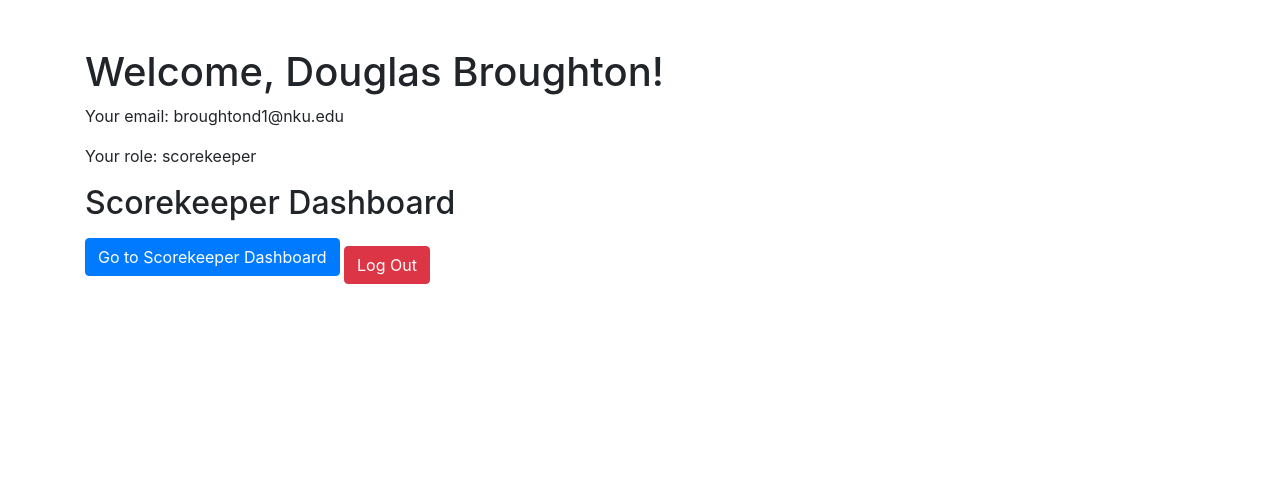
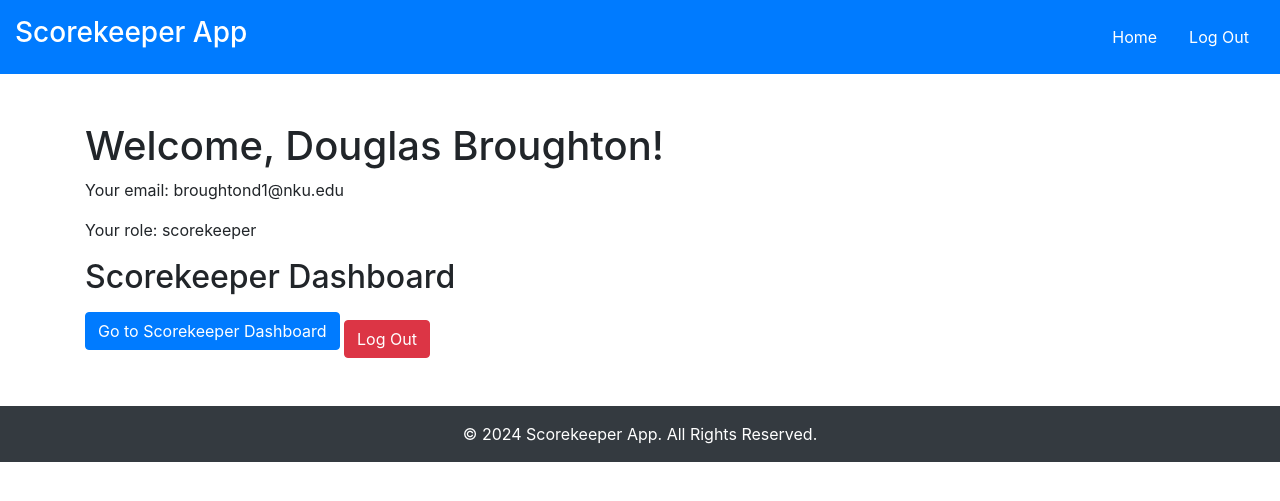
Before and after one commit to douglas1107/ase230-group-project, a PHP site: page /pages/home.php in a window 1280 px wide. Shown: the top 501 px of the page. Run offline with PHP 8.4, Linux system fonts and the light colour scheme; a user stored in the database is signed in; data comes from the database, SQL or seed files in the repository.

Commit message:
created home and logout

```diff
--- a/pages/home.php
+++ b/pages/home.php
@@ -62,6 +62,9 @@ function loadGames($db) {
 $teams = loadTeams($db);
 $games = loadGames($db);
 ?>
+
+<?php include('../themes/header.php'); ?>
+
 
 <!DOCTYPE html>
 <html lang="en">
@@ -128,3 +131,5 @@ $games = loadGames($db);
     </div>
 </body>
 </html>
+
+<?php include('../themes/footer.php'); ?>
--- a/pages/login.php
+++ b/pages/login.php
@@ -52,6 +52,8 @@ if ($_SERVER['REQUEST_METHOD'] == 'POST') {
     }
 }
 ?>
+<?php include('../themes/header.php'); ?>
+
 
 <!DOCTYPE html>
 <html lang="en">
@@ -86,3 +88,4 @@ if ($_SERVER['REQUEST_METHOD'] == 'POST') {
     </div>
 </body>
 </html>
+<?php include('../themes/footer.php'); ?>
--- a/pages/logout.php
+++ b/pages/logout.php
@@ -1,7 +1,9 @@
 <?php
 session_start();
 
+session_unset();
 session_destroy();
 
 header('Location: login.php');
-exit;
+exit();
+?>
--- a/pages/register.php
+++ b/pages/register.php
@@ -54,6 +54,8 @@ if ($_SERVER["REQUEST_METHOD"] == "POST") {
 }
 ?>
 
+<?php include('../themes/header.php'); ?>
+
 <!DOCTYPE html>
 <html lang="en">
 <head>
@@ -96,5 +98,7 @@ if ($_SERVER["REQUEST_METHOD"] == "POST") {
             <button type="submit" class="btn btn-primary">Register</button>
         </form>
     </div>
+
 </body>
 </html>
+<?php include('../themes/footer.php'); ?>
--- a/pages/teams.php
+++ b/pages/teams.php
@@ -32,6 +32,8 @@ function loadTeams($db) {
 
 $teams = loadTeams($db);
 ?>
+<?php include('../themes/header.php'); ?>
+
 
 <!DOCTYPE html>
 <html lang="en">
@@ -61,3 +63,4 @@ $teams = loadTeams($db);
     </div>
 </body>
 </html>
+<?php include('../themes/footer.php'); ?>
--- a/themes/footer.php
+++ b/themes/footer.php
@@ -0,0 +1,13 @@
+<!-- footer.php -->
+    <!-- footer Section -->
+    <div class="container-fluid bg-dark text-white py-3 mt-5">
+        <footer class="text-center">
+            <p class="mb-0">&copy; 2024 Scorekeeper App. All Rights Reserved.</p>
+        </footer>
+    </div>
+    <!-- End of Footer Section -->
+
+    <!-- Optional: Link to Bootstrap JS (for additional functionality like dropdowns, modals, etc.) -->
+    <script src="https://cdn.jsdelivr.net/npm/bootstrap@5.1.3/dist/js/bootstrap.bundle.min.js"></script>
+</body>
+</html>
--- a/themes/header.php
+++ b/themes/header.php
@@ -0,0 +1,33 @@
+<!-- header.php -->
+<!DOCTYPE html>
+<html lang="en">
+<head>
+    <meta charset="UTF-8">
+    <meta name="viewport" content="width=device-width, initial-scale=1.0">
+    <title>Scorekeeper App</title>
+    <link href="https://cdn.jsdelivr.net/npm/bootstrap@5.1.3/dist/css/bootstrap.min.css" rel="stylesheet"> <!-- Bootstrap CSS -->
+    <link rel="stylesheet" href="style.css"> <!-- Link to your custom CSS -->
+</head>
+<body>
+    <!-- header Section with Navbar -->
+    <div class="container-fluid bg-primary text-white py-3">
+        <header>
+            <div class="d-flex justify-content-between align-items-center">
+                <h1 class="h3">Scorekeeper App</h1>
+                <nav>
+                    <ul class="nav">
+                        <li class="nav-item">
+                            <a class="nav-link text-white" href="home.php">Home</a>
+                        </li>
+
+                        <?php if (isset($_SESSION['email'])): // Check if the user is logged in ?>
+                            <li class="nav-item">
+                                <a class="nav-link text-white" href="logout.php">Log Out</a>
+                            </li>
+                        <?php endif; ?>
+                    </ul>
+                </nav>
+            </div>
+        </header>
+    </div>
+    <!-- End of Header Section -->
```
Also changed, not shown: themes/style.css (added, +68 -0 lines).
